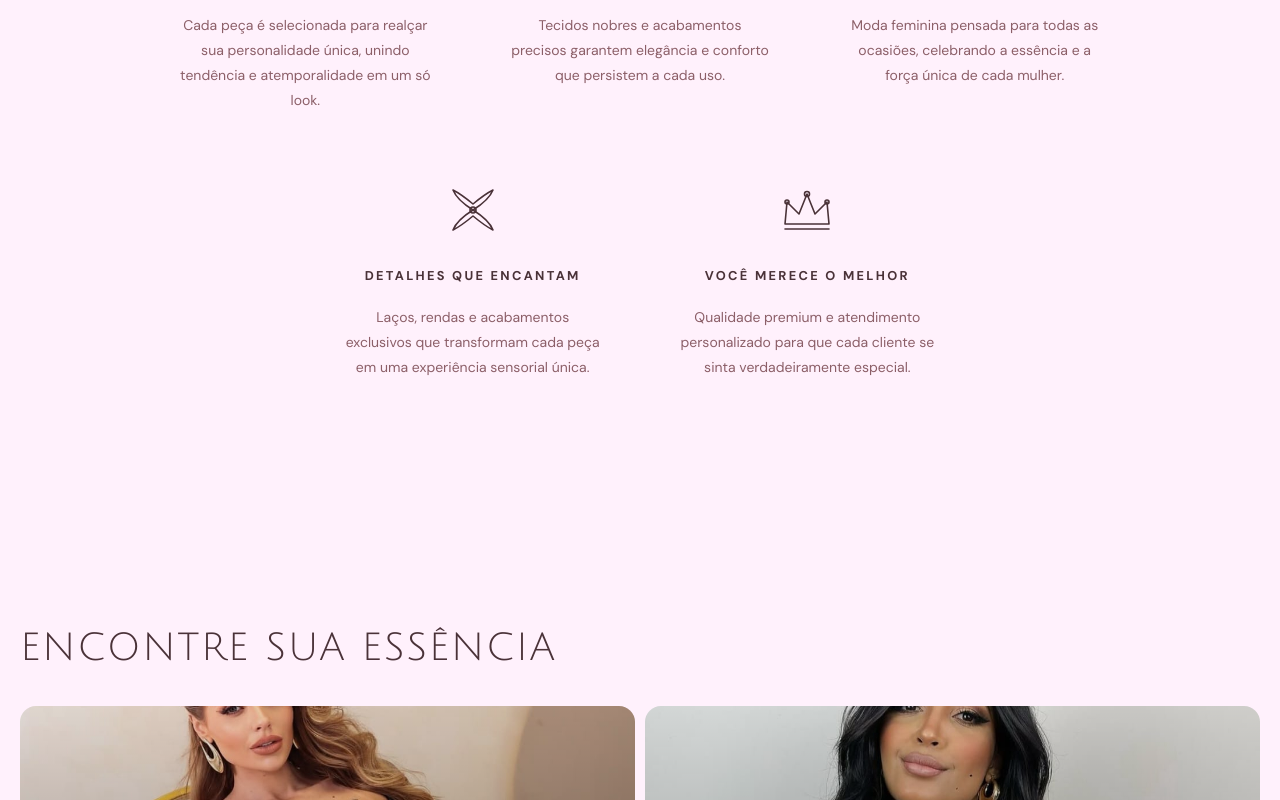
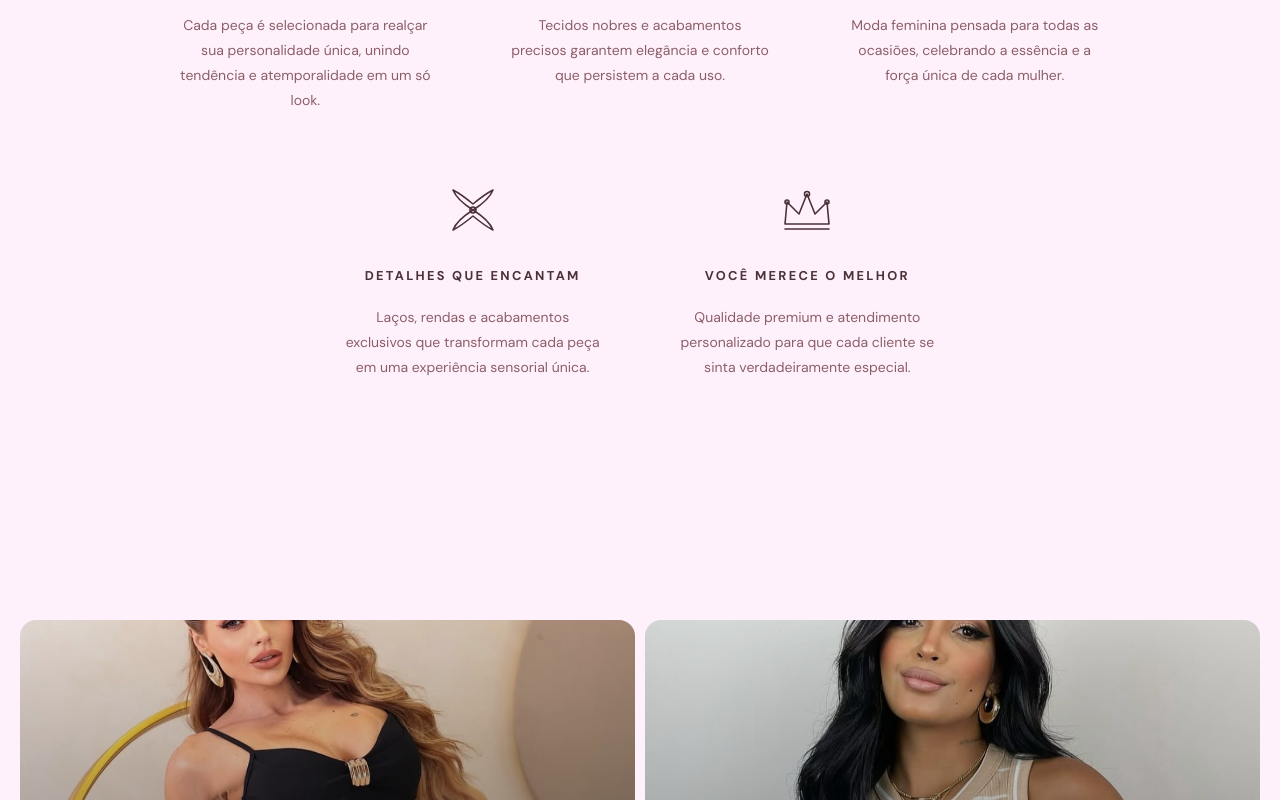
Before and after one commit to teusdrz/rutiely-fashion, a Next.js app: page / in a window 1280 px wide. Shown: the part 2000-2800 px from the top of the page. Built offline with nearby package versions, Linux system fonts and the light colour scheme.

Commit message:
feat(Navbar): update Navbar component and import for consistency; remove unused heading in CategoriesSection

```diff
--- a/src/app/modelos/[id]/page.tsx
+++ b/src/app/modelos/[id]/page.tsx
@@ -1,6 +1,6 @@
 import { notFound } from "next/navigation";
 import { products } from "@/data/products";
-import ModelosNavbar from "@/components/modelos/ModelosNavbar";
+import Navbar from "@/components/home/Navbar";
 import Breadcrumb from "@/components/modelos/product/Breadcrumb";
 import ProductGallery from "@/components/modelos/product/ProductGallery";
 import ProductDetails from "@/components/modelos/product/ProductDetails";
@@ -39,7 +39,7 @@ export default async function ProductPage({ params }: PageProps) {
                 }
             `}</style>
 
-            <ModelosNavbar />
+            <Navbar />
 
             <main
                 className="relative product-page-content"
--- a/src/app/modelos/page.tsx
+++ b/src/app/modelos/page.tsx
@@ -6,7 +6,7 @@ import { useGSAP } from "@gsap/react";
 import gsap from "gsap";
 import { ScrollTrigger } from "gsap/ScrollTrigger";
 import Image from "next/image";
-import ModelosNavbar from "@/components/modelos/ModelosNavbar";
+import Navbar from "@/components/home/Navbar";
 import ProductSection from "@/components/modelos/ProductSection";
 import { categoryGroups } from "@/data/products";
 
@@ -109,7 +109,7 @@ function ModelosContent() {
                 }
             `}</style>
 
-            <ModelosNavbar />
+            <Navbar />
 
             <div
                 ref={lineImageRef}
--- a/src/components/home/CategoriesSection.tsx
+++ b/src/components/home/CategoriesSection.tsx
@@ -185,23 +185,10 @@ function CategoryCard({ item, cardRef }: CardProps) {
 // ─── Componente principal ─────────────────────────────────────────────────────
 export default function CategoriesSection() {
     const sectionRef = useRef<HTMLElement>(null);
-    const headingRef = useRef<HTMLHeadingElement>(null);
     const cardRefs = useRef<(HTMLDivElement | null)[]>([]);
 
     useGSAP(
         () => {
-            gsap.from(headingRef.current, {
-                autoAlpha: 0,
-                y: 50,
-                duration: 0.9,
-                ease: "power3.out",
-                scrollTrigger: {
-                    trigger: sectionRef.current,
-                    start: "top 72%",
-                    toggleActions: "play none none none",
-                },
-            });
-
             gsap.from(
                 cardRefs.current.filter(Boolean),
                 {
@@ -237,22 +224,6 @@ export default function CategoriesSection() {
                     margin: "0 auto",
                 }}
             >
-                {/* Cabeçalho da seção */}
-                <h2
-                    ref={headingRef}
-                    style={{
-                        fontFamily: "var(--font-julius)",
-                        fontSize: "clamp(1.6rem, 3vw, 3rem)",
-                        fontWeight: 400,
-                        color: "#4a3238",
-                        letterSpacing: "0.04em",
-                        textTransform: "uppercase",
-                        marginBottom: "28px",
-                    }}
-                >
-                    Encontre sua essência
-                </h2>
-
                 {/* Bento grid: 2 colunas no desktop, 1 coluna no mobile */}
                 <div
                     className="grid grid-cols-2"
--- a/src/components/home/Navbar.tsx
+++ b/src/components/home/Navbar.tsx
@@ -16,9 +16,11 @@ interface NavbarProps {
 const NAV_LINKS = [
     { label: "Início", href: "/" },
     { label: "Sobre", href: "/#sobre" },
+    { label: "Modelos", href: "/modelos" },
+    { label: "Compras", href: "/checkout" },
 ];
 
-export default function Navbar({ isVisible }: NavbarProps) {
+export default function Navbar({ isVisible = true }: NavbarProps) {
     const pillRef = useRef<HTMLDivElement>(null);
     const logoRef = useRef<HTMLDivElement>(null);
     const linksRef = useRef<HTMLUListElement>(null);
```
